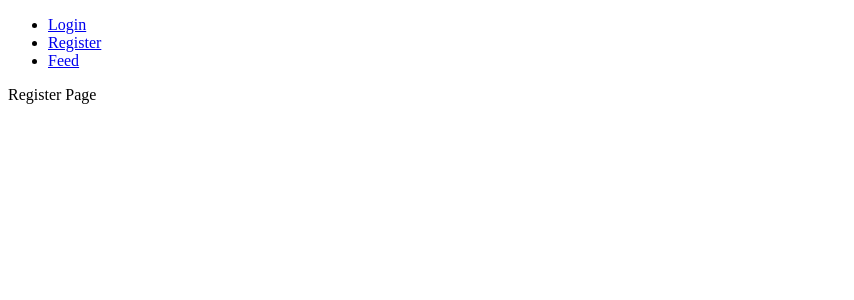
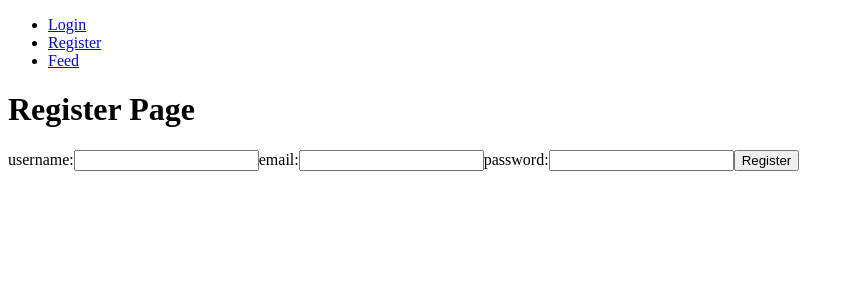
Before and after one commit to elysewelsh/social-full-stack, a React app in the folder frontend/: page /register in a window 1280 px wide. Shown: the top 300 px of the page, without its empty margins (0-854 px from the left). Built offline with nearby package versions, Linux system fonts and the light colour scheme; no server answers; the HTML template or start-up script is replaced by a standard one.

Commit message:
added form on register page

```diff
--- a/frontend/src/pages/Register.jsx
+++ b/frontend/src/pages/Register.jsx
@@ -1,7 +1,35 @@
+import { useState } from 'react'
+
 function Register() {
+
+    const [form, setForm] = useState({
+        username: '',
+        email: '',
+        password: ''
+    })
+
+    const handleChange = (e) => {
+        setForm({
+            ...form,
+            [e.target.name]: e.target.value
+        })
+    }
+
     return (
         <div>
-            Register Page
+            <h1>Register Page</h1>
+        <form>
+            <label htmlFor="username">username:</label>
+            <input value={form.username} id="username" name="username" type="text" required />
+
+            <label htmlFor="email">email:</label>
+            <input value={form.email} id="email" name="email" type="text" required />
+
+            <label htmlFor="password">password:</label>
+            <input value={form.password} id="password" name="password" type="text" required />
+
+            <button>Register</button>
+        </form>
         </div>
     )
 }
```
